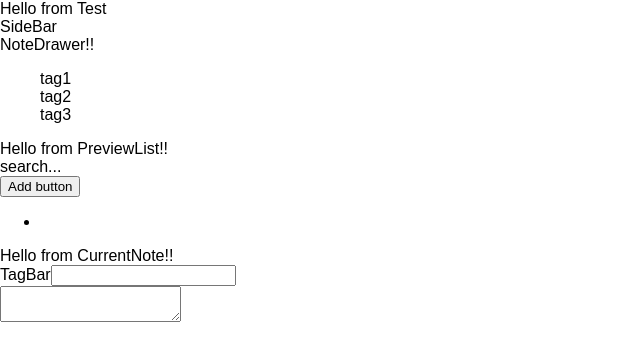
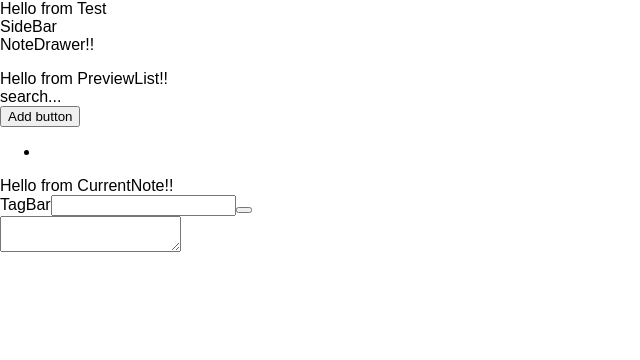
Before and after one commit to brndng/note-taking-tool, a React (Create React App) app: page / in a window 1280 px wide. Shown: the top 360 px of the page, without its empty margins (0-640 px from the left). Built offline with nearby package versions, Linux system fonts and the light colour scheme.

Commit message:
select note from preview renders correct note

```diff
--- a/src/actions/index.js
+++ b/src/actions/index.js
@@ -4,7 +4,7 @@ export const createNote = () => {
 
   return {
     type: "NOTE_CREATED",
-    payload: { id, text: "", tags: [] }
+    payload: { id, text: "", tags: {} }
   };
 };
 
@@ -15,9 +15,23 @@ export const editNote = (id, text) => {
   };
 };
 
-export const createTag = tag => {
+export const addTag = (id, tag) => {
   return {
-    type: "TAG_CREATED",
+    type: "TAG_ADDED",
+    payload: { id, tag }
+  };
+};
+
+export const selectTag = tag => {
+  return {
+    type: "TAG_SELECTED",
     payload: tag
   };
 };
+
+export const selectNote = id => {
+  return {
+    type: "NOTE_SELECTED",
+    payload: id
+  };
+};
--- a/src/components/Category.jsx
+++ b/src/components/Category.jsx
@@ -1,13 +1,24 @@
 import React, { Component } from "react";
+import { connect } from "react-redux";
+import { bindActionCreators } from "redux";
+import { selectTag } from "../actions";
 
 class Category extends Component {
-  constructor(props) {
-    super(props);
-  }
-
   render() {
-    return <div>{this.props.tag}</div>;
+    const { tag, selectTag } = this.props;
+    return <div onClick={() => selectTag(tag)}>{tag}</div>;
   }
 }
 
-export default Category;
+const mapStateToProps = ({ notes }) => {
+  return { notes };
+};
+
+const matchDispatchToProps = dispatch => {
+  return bindActionCreators({ selectTag }, dispatch);
+};
+
+export default connect(
+  mapStateToProps,
+  matchDispatchToProps
+)(Category);
--- a/src/components/NoteDrawer.jsx
+++ b/src/components/NoteDrawer.jsx
@@ -9,7 +9,7 @@ class NoteDrawer extends Component {
       <div>
         NoteDrawer!!
         <ul>
-          {tags.map((tag, i) => (
+          {Object.values(tags).map((tag, i) => (
             <Category tag={tag} key={i} />
           ))}
         </ul>
--- a/src/components/Preview.jsx
+++ b/src/components/Preview.jsx
@@ -1,9 +1,22 @@
 import React, { Component } from "react";
+import { connect } from "react-redux";
+
+import { bindActionCreators } from "redux";
+
+import { selectNote } from "../actions";
 
 class Preview extends Component {
   render() {
-    return <li>{this.props.note.text}</li>;
+    const { id, note, selectNote } = this.props;
+    return <li onClick={() => selectNote(id)}>{note.text}</li>;
   }
 }
 
-export default Preview;
+const matchDispatchToProps = dispatch => {
+  return bindActionCreators({ selectNote }, dispatch);
+};
+
+export default connect(
+  null,
+  matchDispatchToProps
+)(Preview);
--- a/src/components/PreviewList.jsx
+++ b/src/components/PreviewList.jsx
@@ -6,7 +6,7 @@ import Search from "./Search";
 
 class PreviewList extends Component {
   render() {
-    const { notes } = this.props;
+    const { notes, tag } = this.props;
     return (
       <div>
         Hello from PreviewList!!
@@ -14,17 +14,17 @@ class PreviewList extends Component {
           <Search /> <AddButton />
         </div>
         <ul>
-          {Object.entries(notes).map(note => (
-            <Preview note={note[1]} key={note[0]} />
-          ))}
+          {Object.entries(notes).map(note => {
+            return <Preview note={note[1]} id={note[0]} key={note[0]} />;
+          })}
         </ul>
       </div>
     );
   }
 }
 
-const mapStateToProps = ({ notes }) => {
-  return { notes };
+const mapStateToProps = ({ notes, tag }) => {
+  return { notes, tag };
 };
 
 export default connect(mapStateToProps)(PreviewList);
--- a/src/components/TagBar.jsx
+++ b/src/components/TagBar.jsx
@@ -1,30 +1,50 @@
 import React, { Component } from "react";
 import { connect } from "react-redux";
 import { bindActionCreators } from "redux";
-import { createTag } from "../actions";
+import { addTag } from "../actions";
 
 class TagBar extends Component {
+  constructor(props) {
+    super(props);
+    this.state = {
+      value: ""
+    };
+  }
+
+  handleChange(e) {
+    this.setState({ value: e.target.value });
+  }
+
+  handleClick() {
+    const { addTag, noteId } = this.props;
+    addTag(noteId, this.state.value);
+  }
+
   render() {
+    //TODO: change to onSubmit with e.preventDefault()
     return (
       <div>
         TagBar
-        <input type="form" />
+        <input
+          type="text"
+          value={this.state.value}
+          onChange={e => this.handleChange(e)}
+        />
+        <button onClick={() => this.handleClick()} />
       </div>
     );
   }
 }
 
-// const mapStateToProps = ({ note, notes, tag, tags }) => {
-//   return { note, notes, tag, tags };
-// };
+const mapStateToProps = ({ noteId }) => {
+  return { noteId };
+};
 
 const matchDispatchToProps = dispatch => {
-  return bindActionCreators({ createTag }, dispatch);
+  return bindActionCreators({ addTag }, dispatch);
 };
 
 export default connect(
-  null,
+  mapStateToProps,
   matchDispatchToProps
 )(TagBar);
-
-// export default TagBar;
--- a/src/components/Test.jsx
+++ b/src/components/Test.jsx
@@ -1,17 +1,14 @@
 import React, { Component } from "react";
 import { connect } from "react-redux";
 import { bindActionCreators } from "redux";
-import { createNote, createTag } from "../actions";
+import { createNote, addTag } from "../actions";
 
 class Test extends Component {
   componentDidMount() {
-    const { createNote, createTag } = this.props;
+    const { createNote, addTag } = this.props;
     createNote({ tags: [], text: "hey" });
     createNote({ tags: [], text: "sup" });
     createNote({ tags: [], text: "bye" });
-    createTag("tag1");
-    createTag("tag2");
-    createTag("tag3");
   }
 
   render() {
@@ -24,7 +21,7 @@ const mapStateToProps = ({ note, notes, tag, tags }) => {
 };
 
 const matchDispatchToProps = dispatch => {
-  return bindActionCreators({ createNote, createTag }, dispatch);
+  return bindActionCreators({ createNote, addTag }, dispatch);
 };
 
 export default connect(
--- a/src/components/TextEditor.jsx
+++ b/src/components/TextEditor.jsx
@@ -4,12 +4,9 @@ import { bindActionCreators } from "redux";
 import { editNote } from "../actions";
 
 class TextEditor extends Component {
-  constructor(props) {
-    super(props);
-  }
-
   render() {
     const { noteId, notes, editNote } = this.props;
+    console.log("notes, noteId", notes, noteId);
 
     const text = notes[noteId] ? notes[noteId].text : ""; //TODO: find a better way
 
--- a/src/reducers/note-id.js
+++ b/src/reducers/note-id.js
@@ -3,6 +3,9 @@ export default (state = "", action) => {
     case "NOTE_CREATED": {
       return action.payload.id;
     }
+    case "NOTE_SELECTED": {
+      return action.payload;
+    }
     default:
       return state;
   }
--- a/src/reducers/notes.js
+++ b/src/reducers/notes.js
@@ -1,14 +1,9 @@
 export default (state = {}, action) => {
-  // const newState = state.map(note => {
-  //   return { ...note, tags: note.tags.map(tag => tag) };
-  // });
   const newState = {};
   for (let id in state) {
     const note = state[id];
-    newState[id] = { ...note, tags: note.tags.map(tag => tag) };
+    newState[id] = { ...note, tags: { ...state.tags } };
   }
-
-  console.log("newState from notes reducer", newState);
 
   switch (action.type) {
     case "NOTE_CREATED": {
@@ -22,9 +17,15 @@ export default (state = {}, action) => {
     case "NOTE_EDITED": {
       const { id, text } = action.payload;
       const noteCopy = newState[id];
-      noteCopy.text = text;
-
-      return { ...newState, [id]: noteCopy };
+      return { ...newState, [id]: { ...noteCopy, text } };
+    }
+    case "TAG_ADDED": {
+      const { id, tag } = action.payload;
+      const noteCopy = newState[id];
+      return {
+        ...newState,
+        [id]: { ...noteCopy, tags: { ...noteCopy.tags, [tag]: tag } }
+      };
     }
     default:
       return state;
--- a/src/reducers/tag.js
+++ b/src/reducers/tag.js
@@ -1,6 +1,9 @@
 export default (state = "", action) => {
   switch (action.type) {
-    case "TAG_CREATED": {
+    // case "TAG_ADDED": {
+    //   return action.payload.tag;
+    // }
+    case "TAG_SELECTED": {
       return action.payload;
     }
     default:
--- a/src/reducers/tags.js
+++ b/src/reducers/tags.js
@@ -1,9 +1,8 @@
-export default (state = [], action) => {
-  const newState = state.map(tag => tag);
-
+export default (state = {}, action) => {
   switch (action.type) {
-    case "TAG_CREATED": {
-      return [...newState, action.payload];
+    case "TAG_ADDED": {
+      const { tag } = action.payload;
+      return { ...state, [tag]: tag };
     }
     default:
       return state;
```
